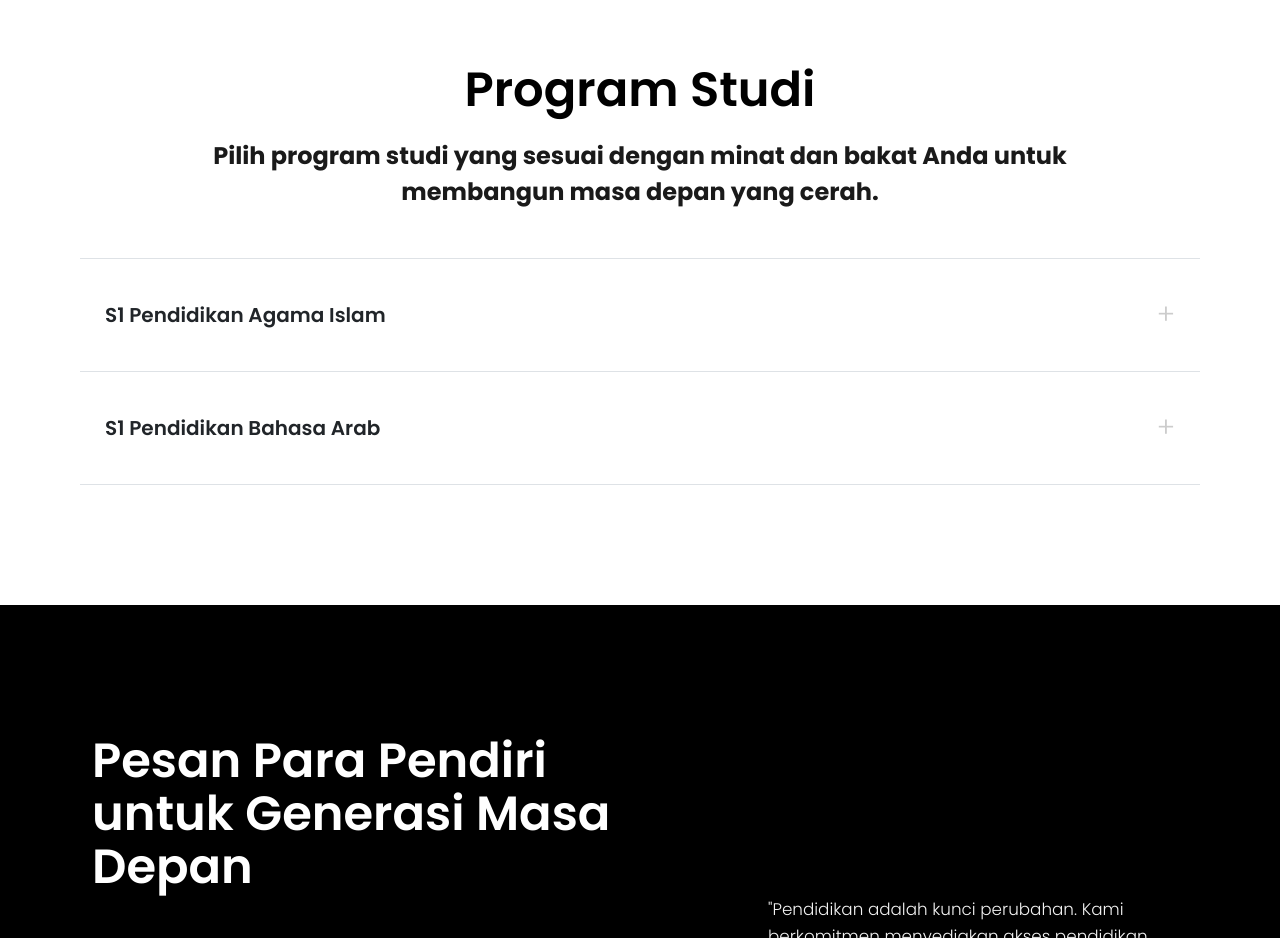
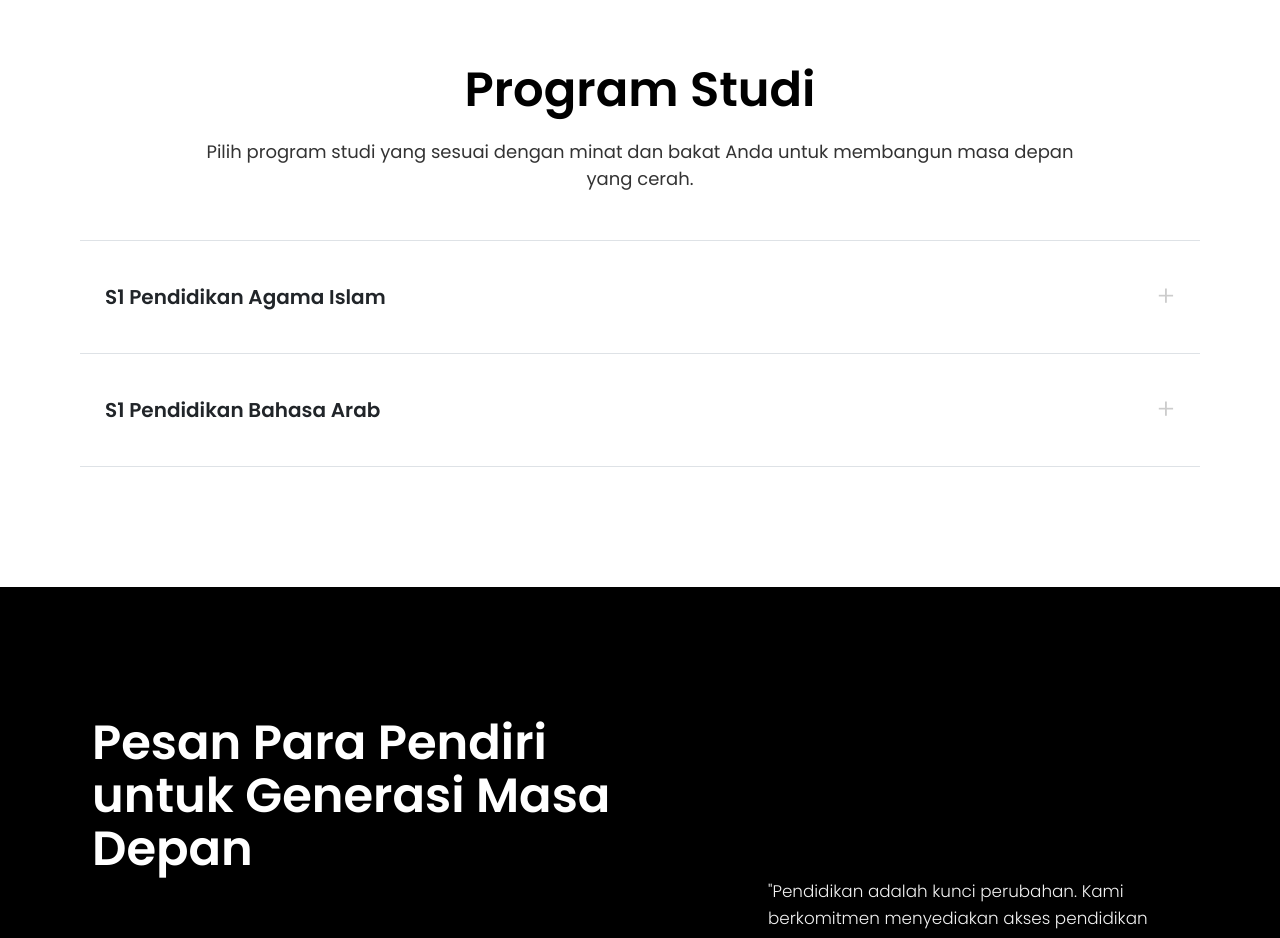
Before and after one commit to fatimahazzahra015/staialhadii, a React (Vite) app: page / in a window 1280 px wide. Shown: the part 2620-3558 px from the top of the page. Built offline with nearby package versions, Linux system fonts and the light colour scheme.

Commit message:
fix: homepage prodi

```diff
--- a/src/pages/homepage/prodi.jsx
+++ b/src/pages/homepage/prodi.jsx
@@ -21,7 +21,7 @@ const ProgramStudi = () => {
       <Container className="program-container">
         <div className="text-center mb-5 px-3">
           <h2 className="section-title-main">Program Studi</h2>
-          <p className="section-subtitle">
+          <p className="section-subtitle" style={{ color: '#333', fontSize: '18px', fontWeight: '400' }}>
             Pilih program studi yang sesuai dengan minat dan bakat Anda untuk membangun masa depan yang cerah.
           </p>
         </div>
```
